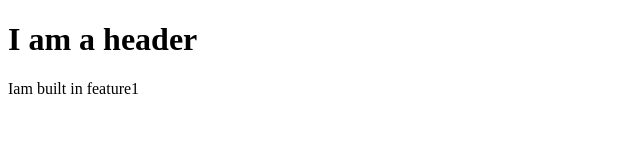
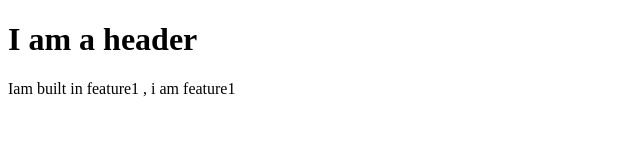
Before and after one commit to Santanu0010/another_repository, a plain HTML site: page index.html in a window 1280 px wide. Shown: the whole page, without its empty margins (0-640 px from the left). Drawn offline with Linux system fonts and the light colour scheme.

Commit message:
added in feature1

```diff
--- a/index.html
+++ b/index.html
@@ -7,6 +7,6 @@
 </head>
 <body>
     <h1>I am a header</h1>
-    <p>Iam built in feature1</p>
+    <p>Iam built in feature1 , i am feature1 </p>
 </body>
 </html>
```
